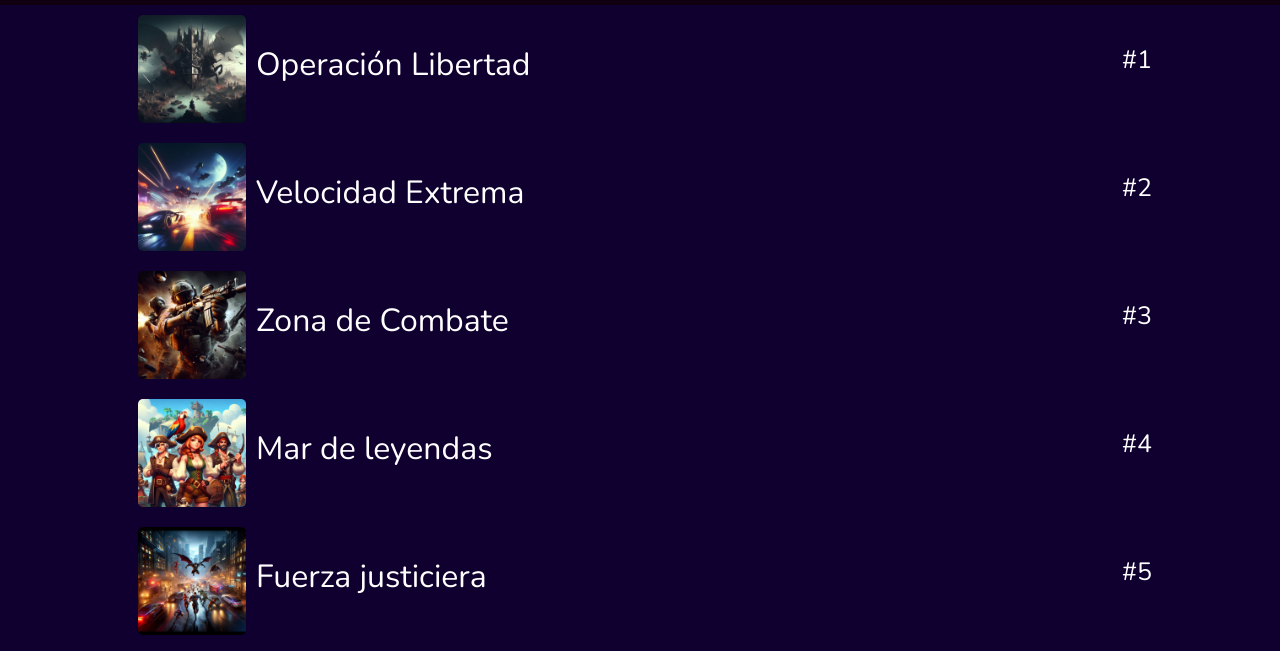
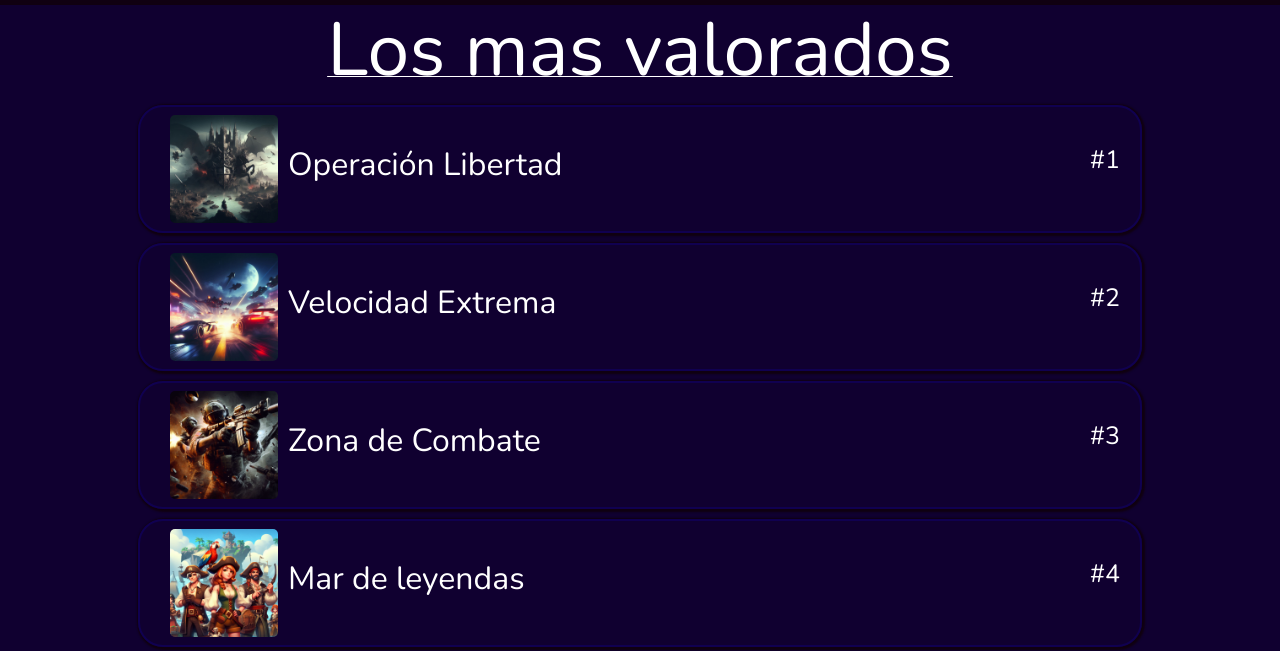
Before and after one commit to RiveroLuka22/ValhallaPlay, a website: page pages/ranking.html in a window 1280 px wide. Shown: the part 149-800 px from the top of the page. Drawn offline with nearby package versions, Linux system fonts and the light colour scheme.

Commit message:
tercer preentrega

```diff
--- a/pages/ranking.html
+++ b/pages/ranking.html
@@ -3,10 +3,11 @@
 <head>
     <meta charset="UTF-8">
     <meta name="viewport" content="width=device-width, initial-scale=1.0">
+    <link rel="shortcut icon" href="./img/favicon.ico" type="image/x-icon">
     <link href="https://cdn.jsdelivr.net/npm/bootstrap@5.3.2/dist/css/bootstrap.min.css" rel="stylesheet" integrity="sha384-T3c6CoIi6uLrA9TneNEoa7RxnatzjcDSCmG1MXxSR1GAsXEV/Dwwykc2MPK8M2HN" crossorigin="anonymous">
     <link rel="stylesheet" href="https://cdn.jsdelivr.net/npm/bootstrap-icons@1.11.2/font/bootstrap-icons.min.css">
     <link rel="stylesheet" href="../css/estilos.css">
-    <title>Rank - ValhallaPlay</title>
+    <title>Ranking | ValhallaPlay - Foro de Videojuegos</title>
 </head>
 <body>
     <header>
@@ -69,6 +70,7 @@
     <main>
         <section id="main-ranking">
             <div class="rank-tabla">
+                <h1 class="rank-h1">Los mas valorados</h1>
                 <div class="rank-juego">
                     <div class="rank-juego-info">
                         <img src="../img/juego-1.jfif" alt="">
--- a/scss/base/_funcionalidades.scss
+++ b/scss/base/_funcionalidades.scss
@@ -1,3 +1,6 @@
 $color-principal: #100030;
 $color-principal-oscuro: #100010;
+$color-principal-claro: #100050;
 $nav-hover: #00ffff;
+
+$borde-cuadros: linear-gradient(to left, $color-principal-oscuro, $color-principal-claro);
--- a/scss/components/_main.scss
+++ b/scss/components/_main.scss
@@ -126,11 +126,21 @@
         justify-content: center;
         .rank-tabla{
             width: 80%;
+            .rank-h1{
+                text-align: center;
+                font-size: 75px;
+                text-decoration: solid 1px underline;
+            }
             .rank-juego{
+                margin: 10px;
+                padding: 20px;
                 height: 128px;
                 display: flex;
                 justify-content: space-between;
                 align-items: center;
+                border: solid 2px $color-principal-claro;
+                border-radius: 25px;
+                box-shadow: 1px 1px 2px 2px #100010;
                 .rank-juego-info{
                     display: flex;
                     align-items: center;
```
Also changed, not shown: index.html (+5 -1 lines), pages/categorias.html (+2 -1 lines), pages/login.html (+2 -1 lines), pages/valorar.html (+2 -1 lines), css/estilos.css, img/favicon.ico (added).
